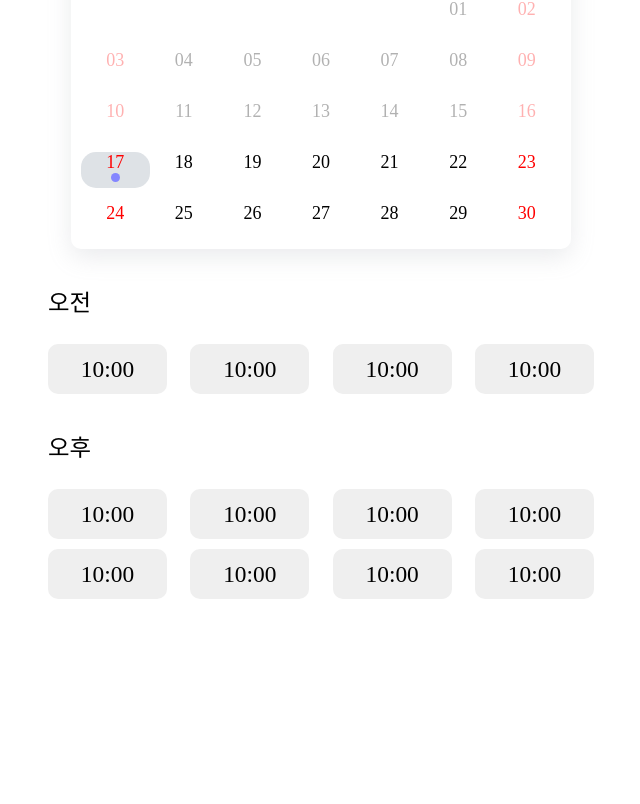
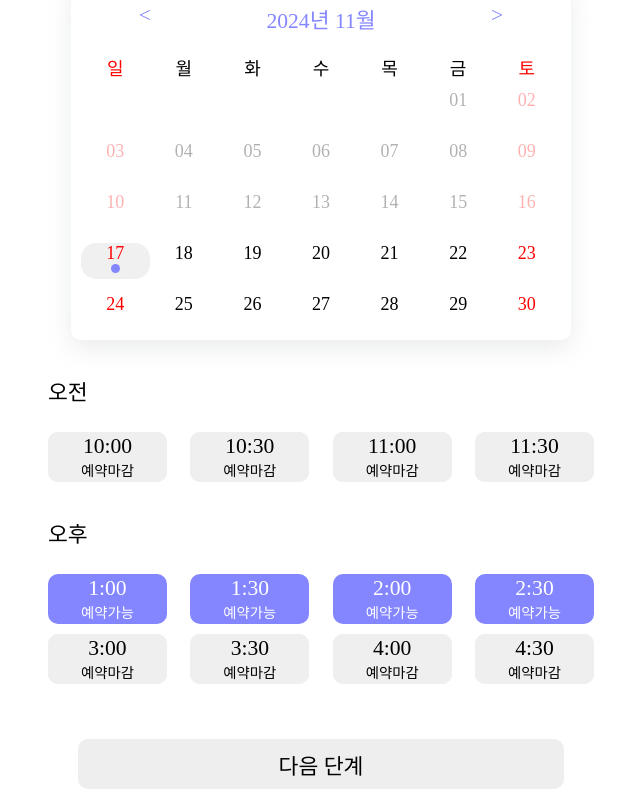
Before and after one commit to yeongipark/soop, a Next.js app: page /reserve in a window 1280 px wide. Shown: the part 411-1215 px from the top of the page, without its empty margins (319-959 px from the left). Before the commit the page ends 1030 px from the top, so only its background shows below. Built offline with nearby package versions, Linux system fonts and the light colour scheme; a web font is replaced by a local one.

Commit message:
FEAT : 예약 일정 선택 화면 UI 구현 완료

```diff
--- a/src/app/(noFooter)/reserve/page.module.css
+++ b/src/app/(noFooter)/reserve/page.module.css
@@ -2,3 +2,9 @@
   padding-left: 17px;
   padding-right: 17px;
 }
+
+.container > p {
+  margin-top: 50px;
+  margin-bottom: 30px;
+  font-size: 1.3rem;
+}
--- a/src/app/(noFooter)/reserve/page.tsx
+++ b/src/app/(noFooter)/reserve/page.tsx
@@ -7,7 +7,9 @@ export default function Page() {
   return (
     <div>
       <ReserveTop />
+
       <div className={style.container}>
+        <p>🗓️ 날짜와 시간을 선택해주세요</p>
         <Calendar />
         <ClockButtons />
       </div>
--- a/src/app/globals.css
+++ b/src/app/globals.css
@@ -8,6 +8,8 @@
   --gray7: #495057;
   --gray8: #343a40;
   --main: #8486ff;
+  --hoverMain: #7275d0;
+  --activeMain: #6c6ea6;
 }
 
 @font-face {
--- a/src/components/calendar/calendarBody.module.css
+++ b/src/components/calendar/calendarBody.module.css
@@ -63,7 +63,7 @@
 
 /* 선택된 날짜 스타일 */
 .selected {
-  background-color: var(--gray3);
+  background-color: rgb(240, 240, 240);
 }
 
 /* 달력 내비게이션 스타일 */
--- a/src/components/calendar/calendarBody.tsx
+++ b/src/components/calendar/calendarBody.tsx
@@ -2,14 +2,18 @@
 
 import { useCalendar } from "@/hooks/useCalendar";
 import style from "./calendarBody.module.css";
-import { useEffect } from "react";
 
 export default function CalendarBody() {
-  const { daysInMonth, today, before, currentDate, dispatch, selectedDate } =
-    useCalendar();
-  useEffect(() => {
-    console.log(daysInMonth);
-  }, [daysInMonth]);
+  const {
+    daysInMonth,
+    today,
+    before,
+    currentDate,
+    dispatch,
+    selectedDate,
+    isOverMax,
+  } = useCalendar();
+
   const weeks = ["일", "월", "화", "수", "목", "금", "토"];
   return (
     <div>
@@ -46,6 +50,7 @@ export default function CalendarBody() {
                   }
                   today={today(day.date)}
                   before={before(day.date)}
+                  isOver={isOverMax(day.date)}
                   displayNone={currentDate.month !== day.month}
                   onClick={() => selectedDate.selectDate(day.date)}
                   isSelected={selectedDate.date === day.date}
@@ -74,6 +79,7 @@ function Day({
   displayNone,
   onClick,
   isSelected,
+  isOver,
 }: {
   day: string;
   isWeekend: boolean;
@@ -82,11 +88,12 @@ function Day({
   displayNone: boolean;
   onClick: () => void;
   isSelected: boolean;
+  isOver: boolean;
 }) {
   return (
     <div
       className={`${style.day} ${isWeekend && style.weekend} ${
-        !today && before && style.disabled
+        !today && (before || isOver) && style.disabled
       } ${displayNone && style.none} ${isSelected && style.selected}`}
       onClick={onClick}
     >
--- a/src/components/reserve/clockButtons.module.css
+++ b/src/components/reserve/clockButtons.module.css
@@ -1,7 +1,7 @@
-.container p {
+.container > p {
   margin-top: 35px;
   margin-bottom: 26px;
-  font-size: 1.3rem;
+  font-size: 1.2rem;
 }
 
 .buttonWrap {
@@ -16,7 +16,7 @@
 }
 
 .container button {
-  font-size: 1.3rem;
+  font-size: 1.2rem;
   border-radius: 10px;
   border: none;
   width: 100%;
@@ -24,8 +24,46 @@
 }
 
 .container button:hover {
-  background-color: var(--gray3);
+  background-color: var(--hoverMain);
 }
 .container button:active {
-  background-color: var(--gray5);
+  background-color: var(--activeMain);
 }
+
+/* 다음 단계 버튼 */
+.nextBtn {
+  margin-top: 50px;
+  padding: 5px 30px 5px 30px;
+}
+
+/* 시간 나타내는 스타일 (10:00, 11:00 ... ) */
+.clockText {
+  margin: 0px;
+}
+
+/* 예약 가능 버튼 스타일 */
+.possibleBtn {
+  background-color: var(--main);
+  color: white;
+}
+
+/* 예약마감 버튼을 클릭안되게 */
+.impossibleBtn {
+  border-radius: 10px;
+  background-color: #eeeeee;
+  pointer-events: none !important;
+}
+
+/* 예약 가능 텍스트 */
+.possible {
+  font-size: 0.8rem;
+}
+/* 예약 마감 텍스트 */
+.impossible {
+  font-size: 0.8rem;
+}
+
+/* 선택된 시간 스타일링 */
+.selected {
+  background-color: var(--activeMain);
+}
--- a/src/components/reserve/clockButtons.tsx
+++ b/src/components/reserve/clockButtons.tsx
@@ -1,55 +1,71 @@
+"use client";
+
+import { useState } from "react";
 import style from "./clockButtons.module.css";
 
 export default function ClockButtons() {
+  const [selectClock, setSelectClock] = useState<string | null>(null);
+
+  const handleOnClockBtn = (clock: string) => {
+    setSelectClock(clock);
+    console.log(selectClock);
+  };
+
+  const am = ["10:00", "10:30", "11:00", "11:30"];
+  const pm1 = ["1:00", "1:30", "2:00", "2:30"];
+  const pm2 = ["3:00", "3:30", "4:00", "4:30"];
   return (
     <div className={style.container}>
       <p>오전</p>
       <div>
         <div className={style.buttonWrap}>
-          <div>
-            <button>10:00</button>
-          </div>
-          <div>
-            <button>10:00</button>
-          </div>
-          <div>
-            <button>10:00</button>
-          </div>
-          <div>
-            <button>10:00</button>
-          </div>
+          {am.map((clock) => (
+            <div key={clock} className={style.impossibleBtn}>
+              <button
+                onClick={() => handleOnClockBtn(clock)}
+                className={`${selectClock === clock && style.selected}`}
+              >
+                <p className={style.clockText}>{clock}</p>
+                <p className={style.impossible}>예약마감</p>
+              </button>
+            </div>
+          ))}
         </div>
       </div>
       <p>오후</p>
       <div>
         <div className={style.buttonWrap}>
-          <div>
-            <button>10:00</button>
-          </div>
-          <div>
-            <button>10:00</button>
-          </div>
-          <div>
-            <button>10:00</button>
-          </div>
-          <div>
-            <button>10:00</button>
-          </div>
+          {pm1.map((clock) => (
+            <div key={clock}>
+              <button
+                className={`${style.possibleBtn} ${
+                  selectClock === clock && style.selected
+                }`}
+                onClick={() => handleOnClockBtn(clock)}
+              >
+                <p className={style.clockText}>{clock}</p>
+                <p className={style.possible}>예약가능</p>
+              </button>
+            </div>
+          ))}
         </div>
         <div className={style.buttonWrap}>
-          <div>
-            <button>10:00</button>
-          </div>
-          <div>
-            <button>10:00</button>
-          </div>
-          <div>
-            <button>10:00</button>
-          </div>
-          <div>
-            <button>10:00</button>
-          </div>
+          {pm2.map((clock) => (
+            <div key={clock} className={style.impossibleBtn}>
+              <button onClick={() => handleOnClockBtn(clock)}>
+                <p className={style.clockText}>{clock}</p>
+                <p className={style.impossible}>예약마감</p>
+              </button>
+            </div>
+          ))}
         </div>
+      </div>
+      <div className={`${style.nextBtn} `}>
+        <button
+          className={`${selectClock ? style.possibleBtn : style.impossibleBtn}`}
+        >
+          다음 단계
+        </button>
       </div>
     </div>
   );
--- a/src/hooks/auth/useLogout.ts
+++ b/src/hooks/auth/useLogout.ts
@@ -7,16 +7,13 @@ export default function useLogout() {
   // 비동기 로그아웃 처리 함수
   const handleLogout = async () => {
     try {
-      const res = await fetch(
-        `http://${process.env.NEXT_PUBLIC_SERVER_URL}/logout`,
-        {
-          method: "DELETE",
-          headers: {
-            Authorization: `Bearer ${localStorage.getItem("accessToken")}`,
-          },
-          credentials: "include",
-        }
-      );
+      const res = await fetch(`${process.env.NEXT_PUBLIC_SERVER_URL}/logout`, {
+        method: "DELETE",
+        headers: {
+          Authorization: `Bearer ${localStorage.getItem("accessToken")}`,
+        },
+        credentials: "include",
+      });
 
       if (!res.ok) {
         console.error(res);
--- a/src/hooks/useCalendar.ts
+++ b/src/hooks/useCalendar.ts
@@ -1,10 +1,12 @@
 import {
+  addDays,
   addMonths,
   eachDayOfInterval,
   endOfMonth,
   endOfWeek,
   format,
   getDay,
+  isAfter,
   isBefore,
   isToday,
   startOfMonth,
@@ -64,15 +66,23 @@ export const useCalendar = () => {
     setSelectedDate(format(new Date(date), "yyyy-MM-dd"));
   };
 
+  // 오늘인지 표현
   const today = (date: string) => {
     return isToday(new Date(date));
   };
 
+  // 오늘보다 이전 날은 선택하지 못하도록 설정
   const before = (date: string) => {
     return isBefore(new Date(date), new Date());
   };
 
+  // 최대 예약 가능한 날짜보다 오버 됐는지 확인하는 함수
+  const isOverMax = (date: string) => {
+    return isAfter(new Date(date), addDays(new Date(), 14));
+  };
+
   return {
+    isOverMax,
     before,
     today,
     currentDate: {
```
Also changed, not shown: src/hooks/auth/useLogin.ts (+3 -6 lines), src/components/calendar/calendarItem.tsx (deleted).
